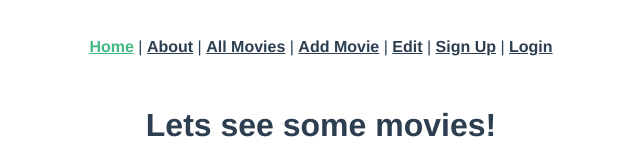
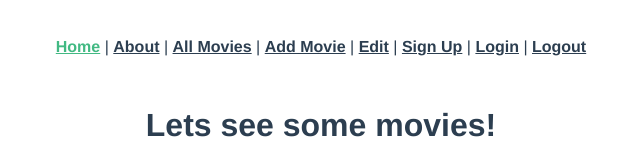
Before and after one commit to HectorDNuno/movie-vue-app, a Vue app: page / in a window 1280 px wide. Shown: the top 160 px of the page, without its empty margins (319-959 px from the left). Built offline with nearby package versions, Linux system fonts and the light colour scheme; no server answers.

Commit message:
adds logout page to nav bar

```diff
--- a/src/App.vue
+++ b/src/App.vue
@@ -13,6 +13,8 @@
     <router-link to="/signup">Sign Up</router-link>
     |
     <router-link to="/login">Login</router-link>
+    |
+    <router-link to="/logout">Logout</router-link>
   </nav>
   <router-view />
 </template>
```
